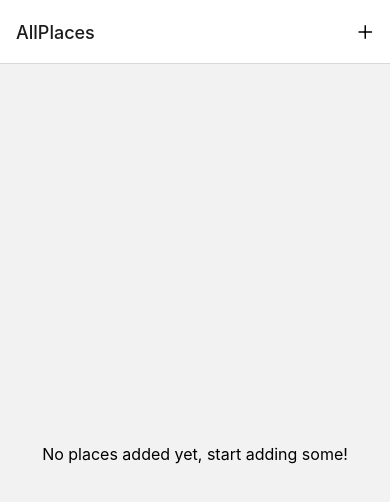
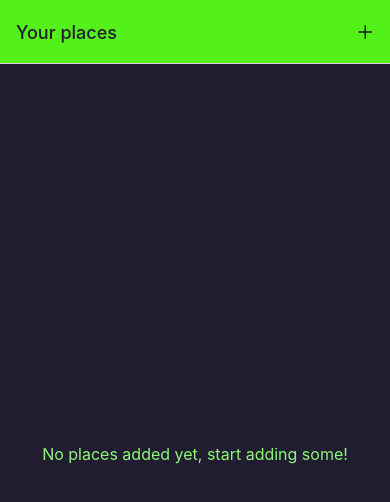
Before and after one commit to Frontier-Solutions/nativeFeatures, a React Native app: screen /AllPlaces in a window 390 px wide. Shown: the top 502 px of the page. Built offline with nearby package versions, Linux system fonts and the light colour scheme.

Commit message:
some nice colors

```diff
--- a/App.js
+++ b/App.js
@@ -5,6 +5,7 @@
 import AllPlaces from "./screens/AllPlaces";
 import AddPlace from "./screens/AddPlace";
 import IconButton from "./components/UI/IconButton";
+import { Colors } from "./constants/colors";
 
 const Stack = createNativeStackNavigator();
 
@@ -13,11 +14,18 @@
     <>
       <StatusBar style='dark' />
       <NavigationContainer>
-        <Stack.Navigator>
+        <Stack.Navigator
+          screenOptions={{
+            headerStyle: { backgroundColor: Colors.primary500 },
+            headerTintColor: Colors.gray700,
+            contentStyle: { backgroundColor: Colors.gray700 },
+          }}
+        >
           <Stack.Screen
             name='AllPlaces'
             component={AllPlaces}
             options={({ navigation }) => ({
+              title: "Your places",
               headerRight: ({ tintColor }) => (
                 <IconButton
                   icon='add'
@@ -28,7 +36,13 @@
               ),
             })}
           />
-          <Stack.Screen name='AddPlace' component={AddPlace} />
+          <Stack.Screen
+            name='AddPlace'
+            component={AddPlace}
+            options={{
+              title: "Add a new place",
+            }}
+          />
         </Stack.Navigator>
       </NavigationContainer>
     </>
--- a/components/Places/PlacesList.js
+++ b/components/Places/PlacesList.js
@@ -1,5 +1,6 @@
 import { FlatList, StyleSheet, Text, View } from "react-native";
 import PlaceItem from "./PlaceItem";
+import { Colors } from "../../constants/colors";
 
 function PlacesList({ places }) {
   if (!places || places.length === 0) {
@@ -31,5 +32,6 @@
   },
   fallbackText: {
     fontSize: 16,
+    color: Colors.primary200,
   },
 });
--- /dev/null
+++ b/constants/colors.js
@@ -0,0 +1,11 @@
+export const Colors = {
+  primary50: "#d9fdcf",
+  primary100: "#b1fba0",
+  primary200: "#8df877",
+  primary400: "#44f544",
+  primary500: "#53f01a",
+  primary700: "#22c905",
+  primary800: "#008810",
+  accent500: "#c90be6",
+  gray700: "#221c30",
+};
```
